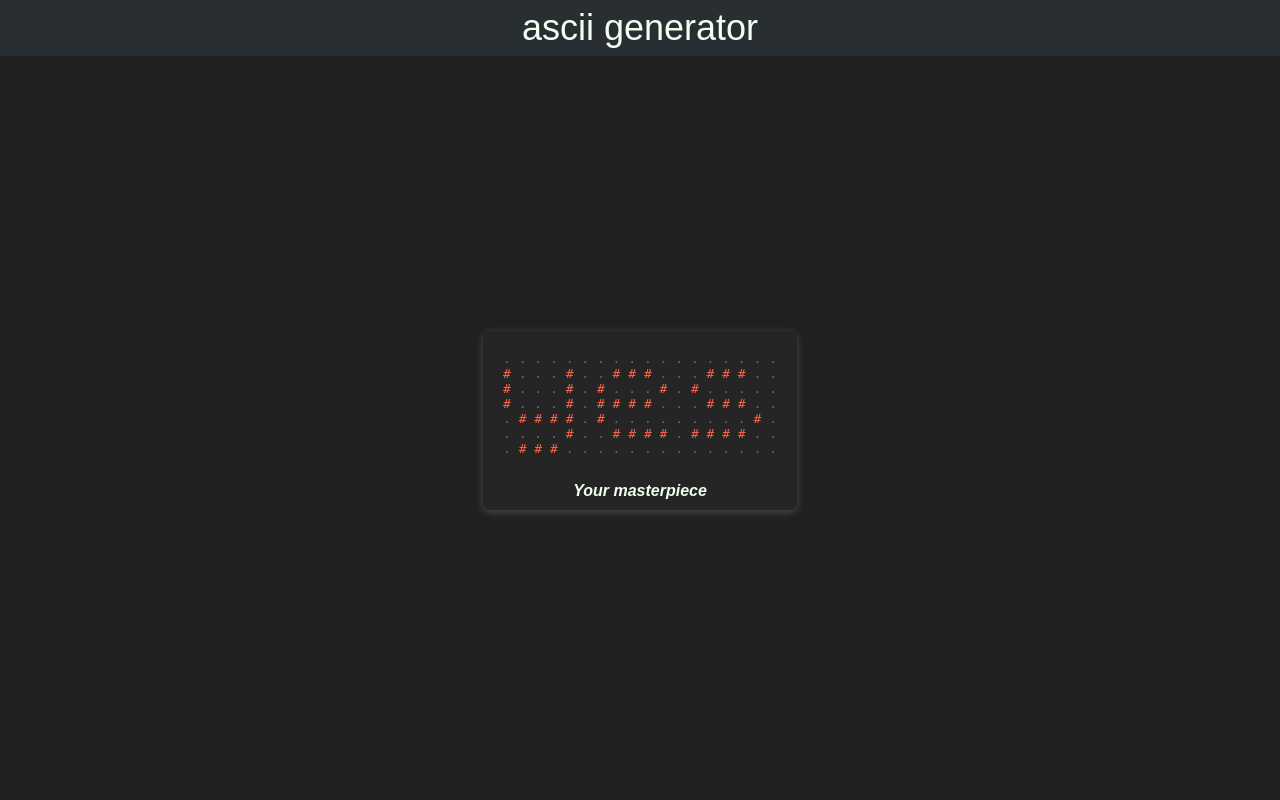
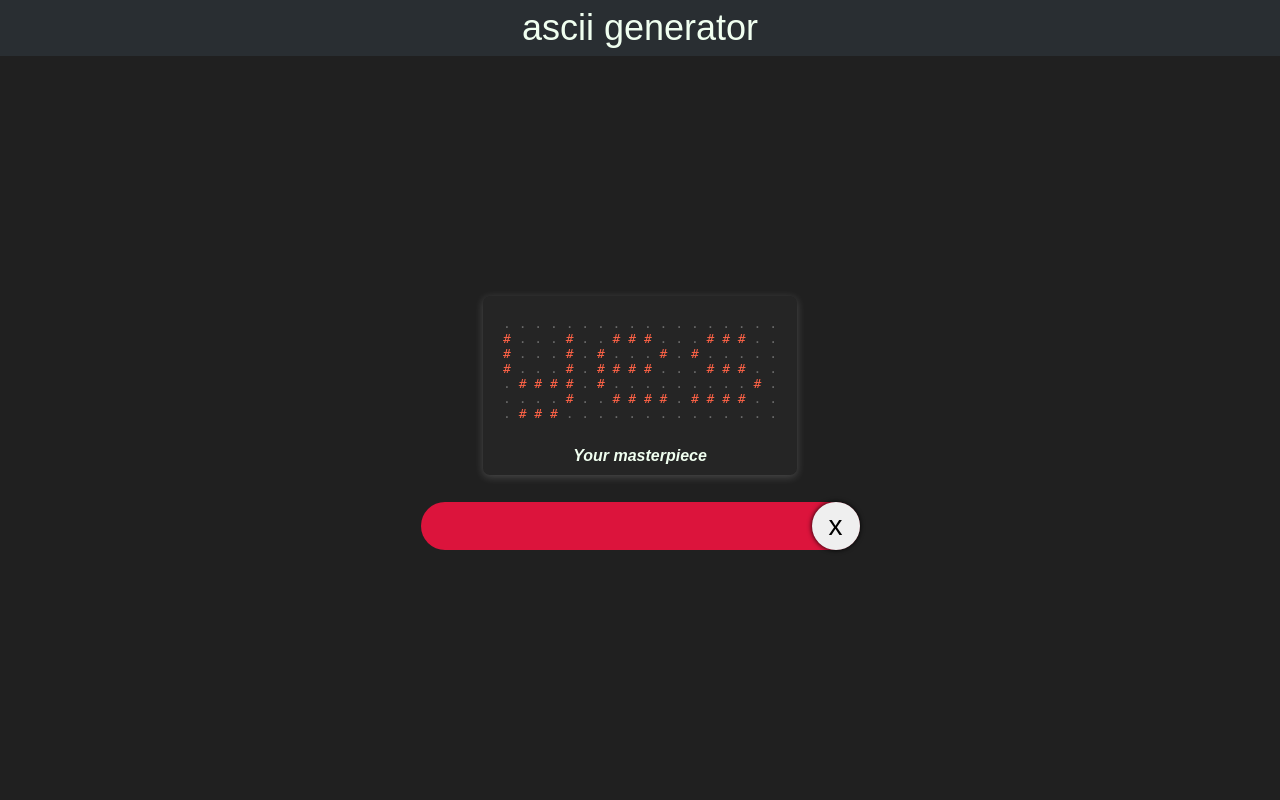
Before and after one commit to krushilnaik/ascii_generator, a Django app: page / in a window 1280 px wide. Run offline with Django 4.2, Linux system fonts and the light colour scheme.

Commit message:
Make it work

```diff
--- /dev/null
+++ b/ascii_generator/forms.py
@@ -0,0 +1,5 @@
+from django import forms
+
+
+class ArtForm(forms.Form):
+    text = forms.CharField(label="", max_length=20, required=True)
--- a/ascii_generator/views.py
+++ b/ascii_generator/views.py
@@ -1,4 +1,12 @@
+from ascii_generator.models import Letter
+from .forms import ArtForm
 from django.shortcuts import render
+import logging
+
+logging.basicConfig(
+    level=logging.DEBUG,
+    format='%(asctime)s - %(levelname)s - %(message)s'
+)
 
 
 def index(request):
@@ -12,6 +20,32 @@
         ".###.............."
     ]
 
+    if request.method == 'POST':
+        # if this is a POST request
+        # create a pre-populated form:
+        form = ArtForm(request.POST)
+
+        # check whether it's valid
+        if form.is_valid():
+            letters = []
+
+            for letter in form.cleaned_data["text"]:
+                try:
+                    char = Letter.objects.get(letter=letter)
+                except:
+                    logging.error(f"Unsupported character '{letter}'")
+                letters.append(char.representation.split("|"))
+
+            art = ["".join(line) for line in zip(*letters)]
+
+            return render(request, 'generator/home.html', {"art": art, "form": form})
+        else:
+            logging.error("Invalid form data")
+    else:
+        # if a GET (or any other method) we'll create a blank form
+        form = ArtForm()
+
     return render(request, "generator/home.html", {
-        "art": response
+        "art": response,
+        "form": form
     })
--- a/static/styles.css
+++ b/static/styles.css
@@ -19,6 +19,41 @@
 main {
   width: 100%;
   height: 100%;
+  display: flex;
+  flex-flow: column nowrap;
+  align-items: center;
+  padding: 30vh 0;
+}
+
+form {
+  display: flex;
+  background-color: crimson;
+  width: fit-content;
+  margin: auto;
+  border-radius: 999px;
+  font-size: 28px;
+}
+
+form input {
+  background-color: transparent;
+  border-radius: 999px 0 0 999px;
+  border: none;
+  color: honeydew;
+  font-size: inherit;
+  padding: 0 15px;
+}
+
+input::placeholder {
+  color: #aeaeae;
+}
+
+form button {
+  width: 48px;
+  height: 48px;
   display: grid;
   place-content: center;
+  border-radius: 999px;
+  border: none;
+  font-size: inherit;
+  box-shadow: 0 0 5px black;
 }
--- a/templates/main_layout.html
+++ b/templates/main_layout.html
@@ -21,6 +21,14 @@
 
     <main>
 			<div class="wrapper">{% block content %}{% endblock content %}</div>
+
+      <form method="POST">
+        {% csrf_token %}
+
+        {{ form }}
+
+        <button type="submit" id="submit" aria-label="Submit">x</button>
+      </form>
 		</main>
   </body>
 </html>
```
Also changed, not shown: ascii_generator/management/commands/seed.py (added, +77 -0 lines), ascii_generator/models.py (added, +26 -0 lines), ascii_generator/util/functions.py (deleted, +0 -26 lines), ascii_generator/management/commands/alphabet.txt (renamed from ascii_generator/util/alphabet.txt), db.sqlite3 (added), 1 other file.
